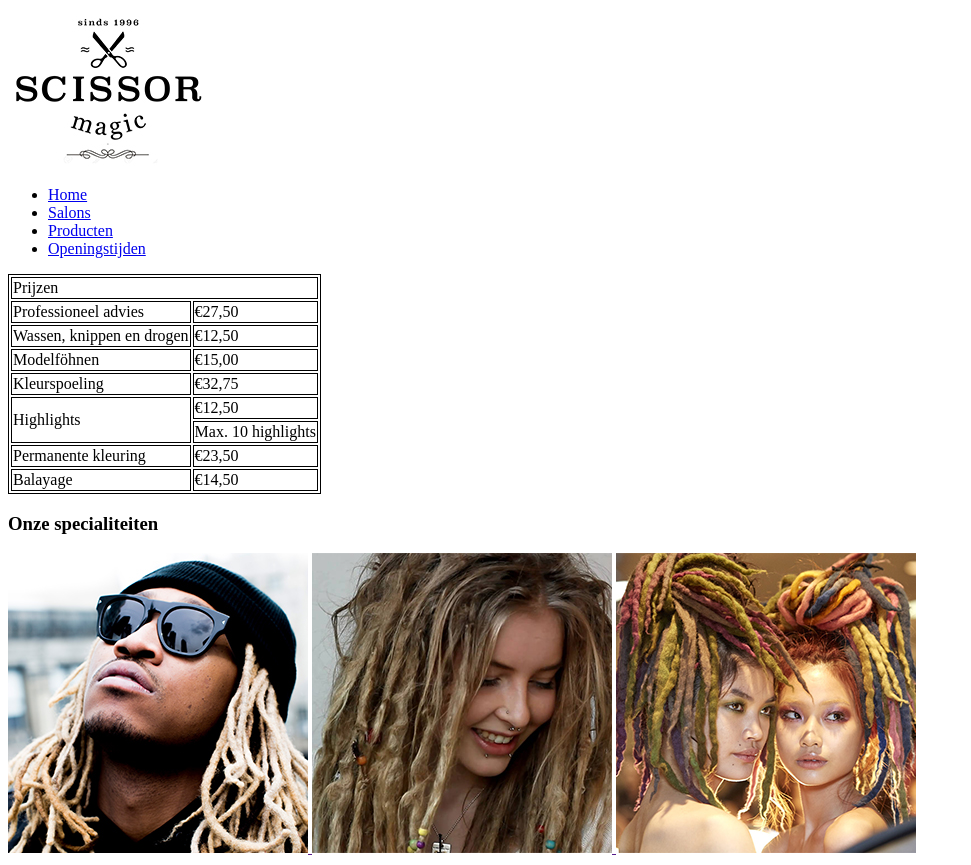
After one commit to sferdary/HTML5-challenge-2018, a PHP site: page / in a window 1280 px wide. The commit adds this page. Shown: the whole page, without its empty margins (0-971 px from the left). Run offline with PHP 8.4, Linux system fonts and the light colour scheme.

Commit message:
Opdracht 6

```diff
--- /dev/null
+++ b/view/index.php
@@ -0,0 +1,44 @@
+<?php
+/**
+ * Created by PhpStorm.
+ * User: S. Ferdary
+ * Date: 14/12/2018
+ * Time: 07:44
+ */
+?>
+<!DOCTYPE HTML>
+<html>
+<head>
+    <title>Scissor magic</title>
+    <link href="style.css" rel="stylesheet">
+    <link href="style/tablestyle.css" rel="stylesheet">
+
+</head>
+<body>
+<header>
+    <a href="index.php"><img src="../content/img/scissor-magic-logo.jpg" alt="Logo" </a>
+    <nav>
+        <ul>
+            <li><a href="index.php">Home</a></li>
+            <li><a href="pages/salons/salons.php">Salons</a></li>
+            <li><a href="pages/producten/producten.php">Producten</a></li>
+            <li><a href="pages/openingstijden/openingstijden.php">Openingstijden</a></li>
+        </ul>
+    </nav>
+</header>
+<main>
+    <div>
+        <?php require '../content/elements/prijzen_table.php'; ?>
+    </div>
+    <div>
+        <h3>Onze specialiteiten</h3>
+        <a href=""><img src="../content/img/dreadlocks/300x300/wiz_khalifa300x300.jpg" alt="bleached_rasta" </a>
+        <a href=""><img src="../content/img/dreadlocks/300x300/maxresdefault02-300x300.jpg" alt="woman_rasta" </a>
+        <a href=""><img src="../content/img/dreadlocks/300x300/rainbowtwins300x300.jpg" alt="rainbow_rasta" </a>
+    </div>
+</main>
+<footer>
+
+</footer>
+</body>
+</html>
--- a/pages/view/openingstijden/openingstijden.php
+++ b/view/pages/openingstijden/openingstijden.php
@@ -18,6 +18,7 @@
     <a href="../../index.php"><img src="../../../content/img/scissor-magic-logo.jpg" alt="Logo" </a>
     <nav>
         <ul>
+            <li><a href="../../index.php">Home</a></li>
             <li><a href="../salons/salons.php">Salons</a> </li>
             <li><a href="../producten/producten.php">Producten</a> </li>
             <li><a href="openingstijden.php">Openingstijden</a> </li>
--- a/pages/view/producten/producten.php
+++ b/view/pages/producten/producten.php
@@ -18,6 +18,7 @@
     <a href="../../index.php"><img src="../../../content/img/scissor-magic-logo.jpg" alt="Logo" </a>
     <nav>
         <ul>
+            <li><a href="../../index.php">Home</a></li>
             <li><a href="../salons/salons.php">Salons</a> </li>
             <li><a href="producten.php">Producten</a> </li>
             <li><a href="../openingstijden/openingstijden.php">Openingstijden</a> </li>
--- a/pages/view/salons/salons.php
+++ b/view/pages/salons/salons.php
@@ -18,6 +18,7 @@
     <a href="../../index.php"><img src="../../../content/img/scissor-magic-logo.jpg" alt="Logo" </a>
     <nav>
         <ul>
+            <li><a href="../../index.php">Home</a></li>
             <li><a href="salons.php">Salons</a> </li>
             <li><a href="../producten/producten.php">Producten</a> </li>
             <li><a href="../openingstijden/openingstijden.php">Openingstijden</a> </li>
```
Also changed, not shown: pages/index.php (deleted, +0 -37 lines), view/style/tablestyle.css (renamed from pages/style/tablestyle.css).
